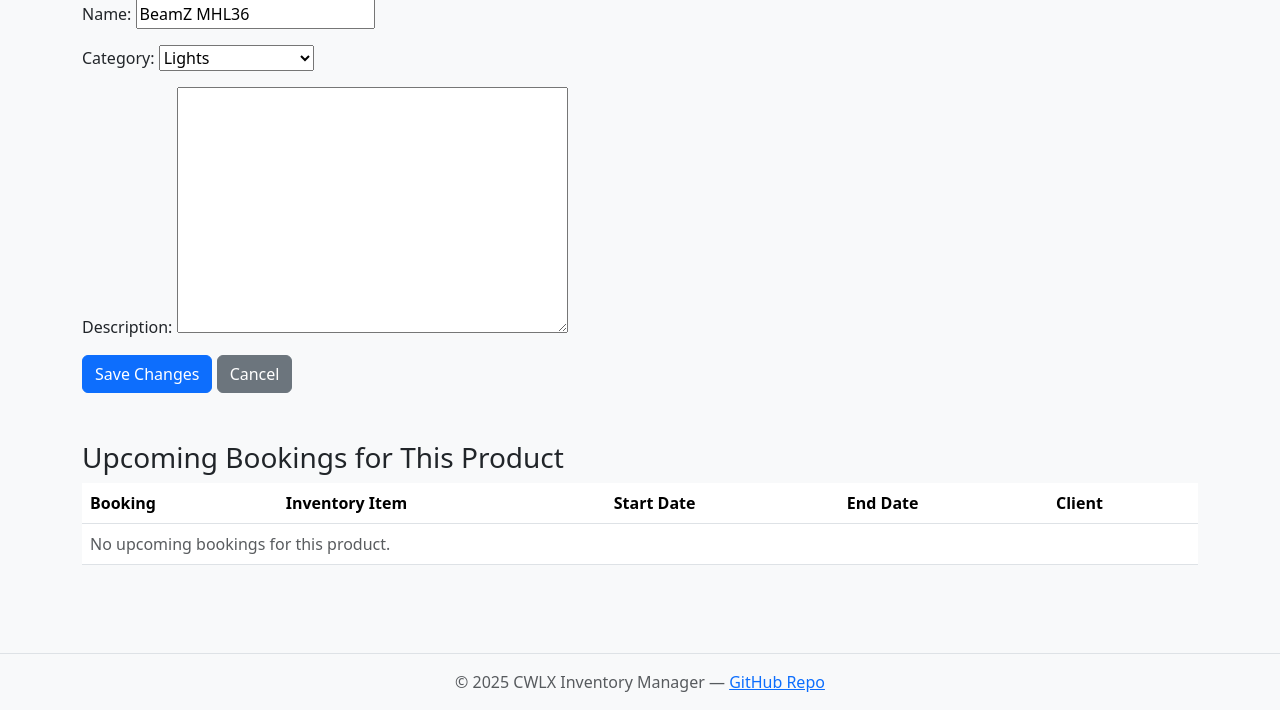
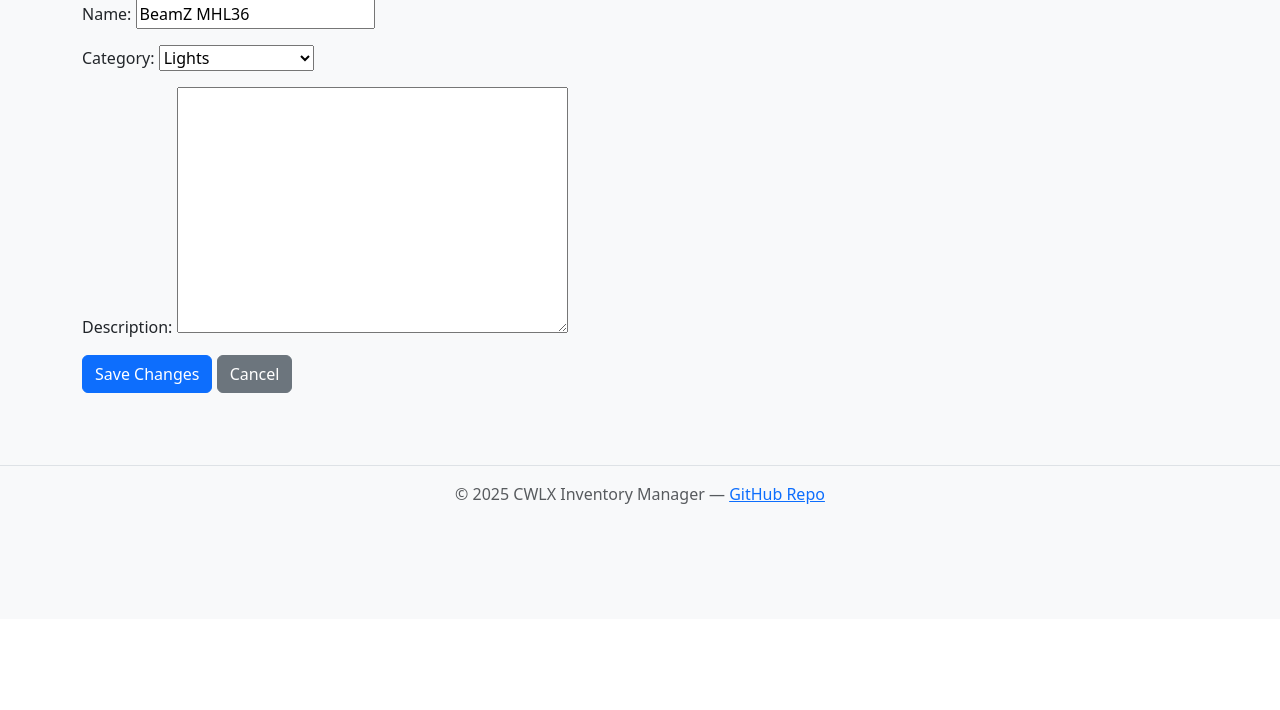
Before and after one commit to Charlie-Ward/cwlx-inventory, a Django app: page /inventory/product/22/edit/ in a window 1280 px wide. Shown: the part 181-891 px from the top of the page. After the commit the page ends 685 px from the top, so only its background shows below. Run offline with Django 5.2, Linux system fonts and the light colour scheme; a user stored in the database is signed in; data comes from the database, SQL or seed files in the repository; some libraries are stand-ins or nearby versions.

Commit message:
Comment out upcoming bookings section in edit product template

```diff
--- a/inventory/templates/inventory/edit_product.html
+++ b/inventory/templates/inventory/edit_product.html
@@ -8,7 +8,7 @@
   <a href="{% url 'inventory:product_detail' product.pk %}" class="btn btn-secondary">Cancel</a>
 </form>
 
-<h3 class="mt-5">Upcoming Bookings for This Product</h3>
+<!-- <h3 class="mt-5">Upcoming Bookings for This Product</h3>
 <table class="table">
   <thead>
     <tr>
@@ -38,5 +38,5 @@
       </tr>
     {% endfor %}
   </tbody>
-</table>
+</table> -->
 {% endblock %}
```
